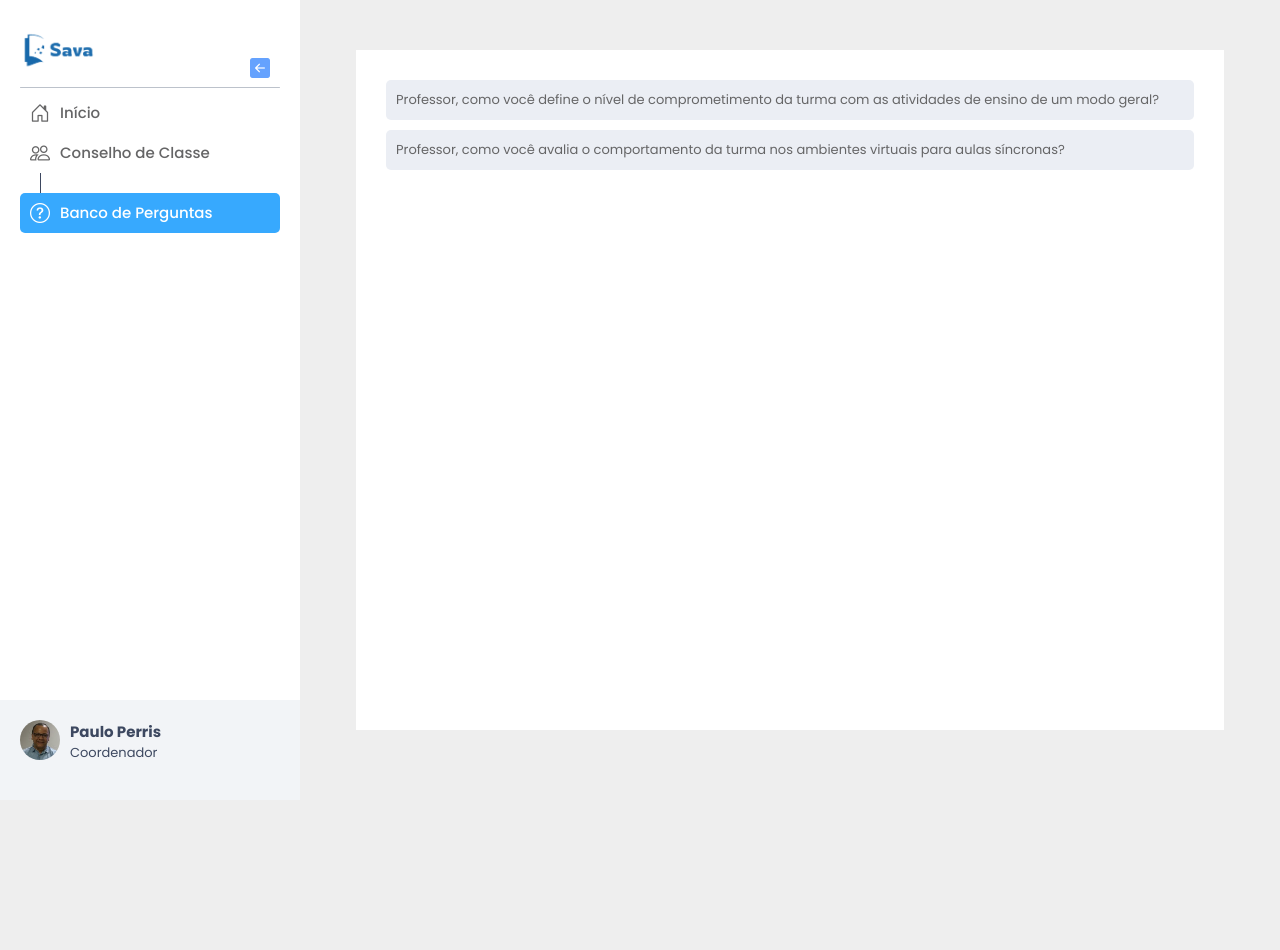
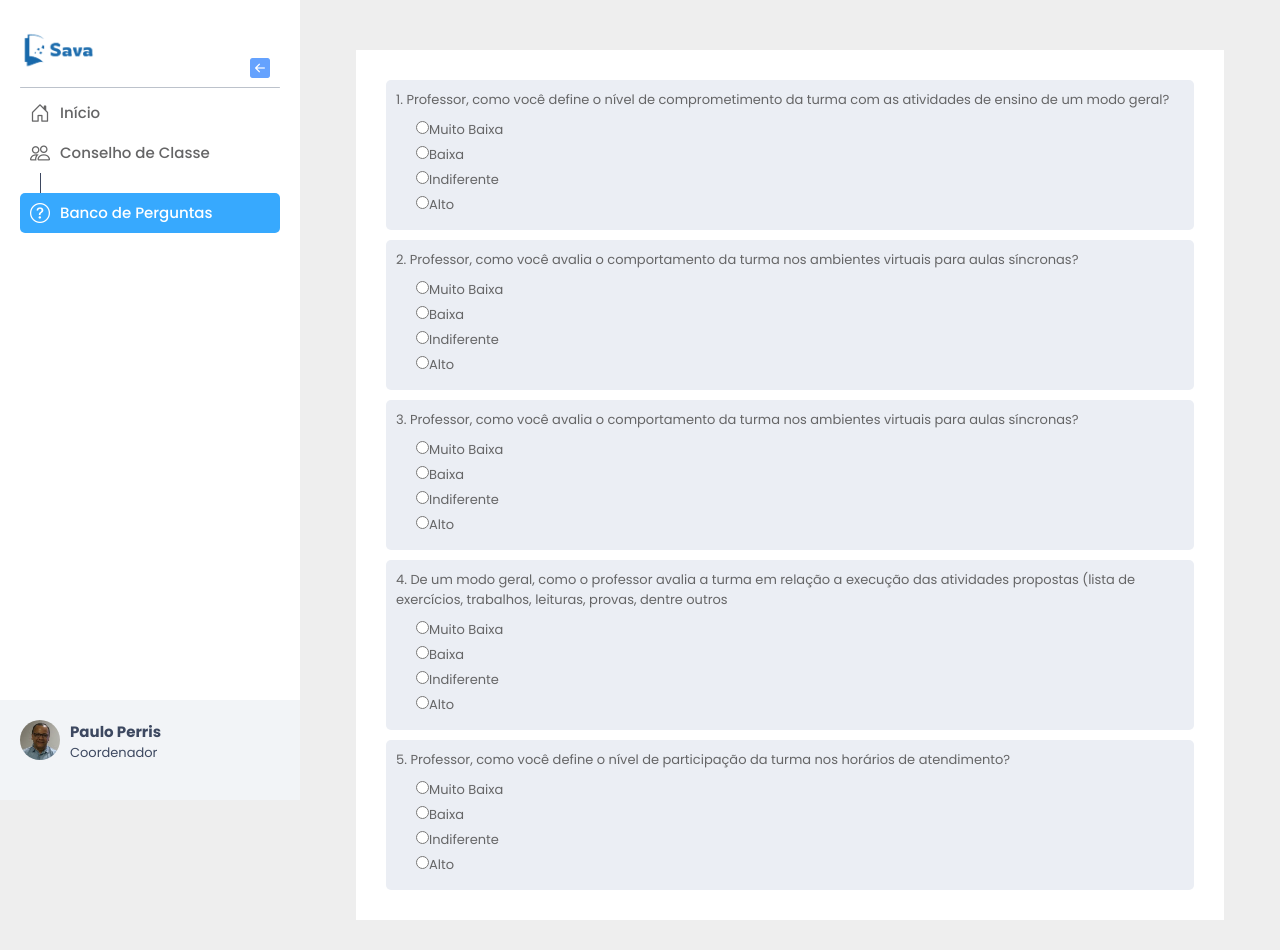
Before and after one commit to jonatasfbastos/sava_front, a React (Create React App) app: page /banco_de_perguntas in a window 1280 px wide. Before the commit the page ends 800 px from the top, so only its background shows below. Built offline with nearby package versions, Linux system fonts and the light colour scheme.

Commit message:
SI-13 - add dynamic data to question-bank

```diff
--- a/src/components/question-item/question-item.jsx
+++ b/src/components/question-item/question-item.jsx
@@ -2,45 +2,55 @@ import './question-item.css';
 
 const QuestionItem = (props) => {
 
-    const {question, options} = props;
+    const {question , options, number, type} = props;
+
+    // const switchTypes = (type) => {
+    //     switch(type) {
+    //         case 'closed': (
+    //             <div className="options">
+    //                 {
+    //                     options.map((item, index) => (
+    //                         <div className="option">
+    //                             <input type="radio" value={item.option} name={item.option}/>{item.option}
+    //                         </div>
+    //                     ))
+    //                 }
+    //             </div>
+    //         )
+    //         break;
+    //         default:
+    //             <p>oi</p>
+    //     }
+    // }
 
     return(
 
         <div className="container-item">
             <div className="question">
                 <p>
-                    {question}
+                    {number+1}. {question}
                 </p>
-
-                {/* <div className="options">
-
+                <div className="options">
                     {
                         options.map((item, index) => (
-                            <p key={index}>{item} </p>
-                            // <div className="option">
-                            //     <input type="radio" value={`${item}`}    name={`${item}`}/> {item}
-                            // </div>
+                            <div className="option">
+                                <input type="radio" value={item.option} name={item.option}/>{item.option}
+                            </div>
                         ))
                     }
-                </div> */}
+                </div>
 
-                {/* <div className="options">
-                    <div className="option">
-                        <input type="radio" value="Muito Baixo" name="tMuitoBaixo"/> Muito Baixo
-                    </div>
+                {/* {switchTypes(type)} */}
+                {/*s
+                <div className="options">
+                    {
 
-                    <div className="option">
-                        <input type="radio" value="Baixo" name="tBaixo"/> Baixo
-                    </div>
-
-                    <div className="option">
-                        <input type="radio" value="Indiferente" name="tIndiferente"/> Indiferente
-                    </div>
-
-                    <div className="option">
-                        <input type="radio" value="Alto" name="tAlto"/> Alto
-                    </div>
-
+                        options.map((item, index) => (
+                            <div className="option">
+                                <input type="radio" value={`${item.option}`}    name={`${item.option}`}/>{item.option}
+                            </div>
+                        ))
+                    }
                 </div> */}
             </div>
         </div>
--- a/src/components/questions-bank/questions-bank.css
+++ b/src/components/questions-bank/questions-bank.css
@@ -6,5 +6,5 @@
     padding: 20px;
 
     width: 90%;
-    height: 80vh;
+    min-height: 80vh;
 }
--- a/src/components/questions-bank/questions-bank.jsx
+++ b/src/components/questions-bank/questions-bank.jsx
@@ -4,6 +4,7 @@ import './questions-bank.css';
 const QuestionItems = [
     {
         question: 'Professor, como você define o nível de comprometimento da turma com as atividades de ensino de um modo geral?',
+        type:"closed",
         options: [
             {option: 'Muito Baixa'},
             {option: 'Baixa'},
@@ -14,6 +15,7 @@ const QuestionItems = [
     },
     {
         question: 'Professor, como você avalia o comportamento da turma nos  ambientes virtuais para aulas síncronas?',
+        type:"closed",
         options: [
             {option: 'Muito Baixa'},
             {option: 'Baixa'},
@@ -21,6 +23,41 @@ const QuestionItems = [
             {option: 'Alto'},
         ]
     },
+    {
+        question: 'Professor, como você avalia o comportamento da turma nos  ambientes virtuais para aulas síncronas?',
+        type:"closed",
+        options: [
+            {option: 'Muito Baixa'},
+            {option: 'Baixa'},
+            {option: 'Indiferente'},
+            {option: 'Alto'},
+        ]
+    },
+    {
+        question: 'De um modo geral, como o professor avalia a turma em relação a execução das atividades propostas (lista de exercícios, trabalhos, leituras, provas, dentre outros',
+        type:"closed",
+        options: [
+            {option: 'Muito Baixa'},
+            {option: 'Baixa'},
+            {option: 'Indiferente'},
+            {option: 'Alto'},
+        ]
+    },
+    {
+        question: 'Professor, como você define o nível de participação da turma nos horários de atendimento?',
+        type:"closed",
+        options: [
+            {option: 'Muito Baixa'},
+            {option: 'Baixa'},
+            {option: 'Indiferente'},
+            {option: 'Alto'},
+        ]
+    },
+
+    // {
+    //     question: 'Professor, como você define o nível de participação da turma nos horários de atendimento?',
+    //     type:"opened"
+    // },
 ]
 
 function QuestionBank(){
@@ -30,7 +67,7 @@ function QuestionBank(){
         <div className="content">
             {QuestionItems.map((item, index) => (
                 <QuestionItem
-                    key={index}
+                    number={index}
                     question={item.question}
                     options={item.options}
                 />
```
